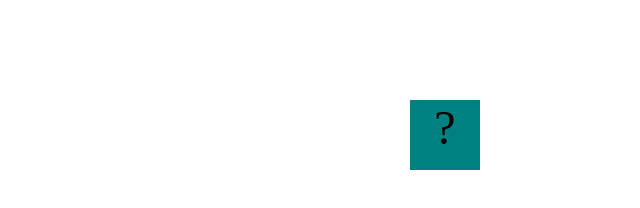
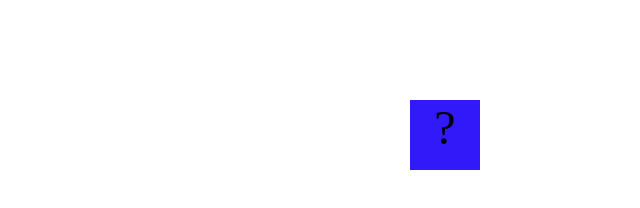
Before and after one commit to Hanin2739/hanin2739.github.io, a plain HTML site: page projects/bouncing-box/index.html in a window 1280 px wide. Shown: the whole page, without its empty margins (640-1280 px from the left). Drawn offline with Linux system fonts and the light colour scheme.

Commit message:
add bouncing box

```diff
--- a/projects/bouncing-box/index.html
+++ b/projects/bouncing-box/index.html
@@ -8,7 +8,7 @@
 		.box {
 			width: 70px;
 			height: 70px;
-			background-color: teal;
+			background-color: rgb(113, 230, 173);
 			font-size: 300%;
 			text-align: center;
 			user-select: none;
@@ -66,6 +66,18 @@
 			var positionX = 0;
 			var points = 0;
 			var speed = 15;
+
+			var colorStr = "rgb(50, 25, 250)";
+			box.css('background-color', colorStr);
+
+			function getRandomColor() {
+				var randomNumberBetween0and255 = Math.random() * 10
+			}
+				getRandomColor();
+
+			var randNum = Math.random() * boardWidth;
+
+
 			/*
 			This Function will be called 20 times/second. Each time it is called,
 			it should move the Box to a new location. If the box drifts off the screen
```
